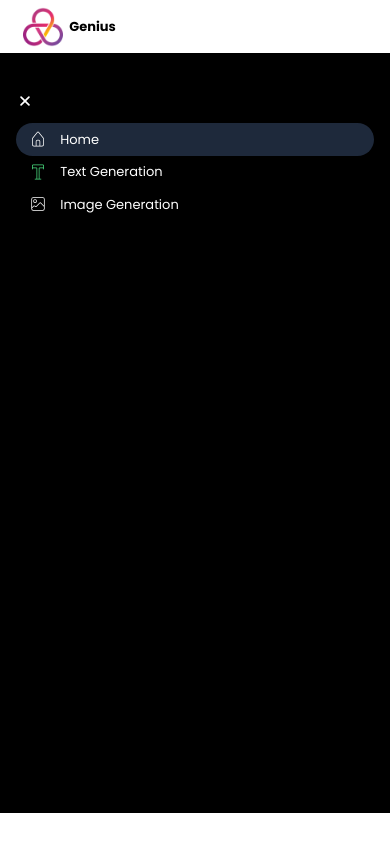
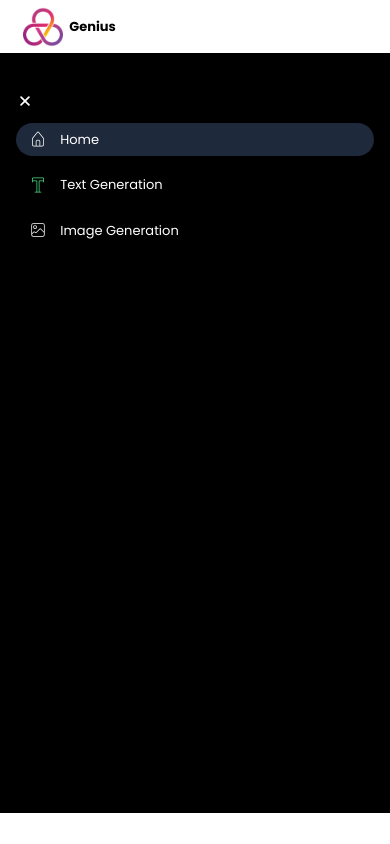
Before and after one commit to TusharBhatt1/genius, a Next.js app: page / in a window 390 px wide. Both pictures are taken after a click on the button 369 px from the left and 67 px from the top of the page. Shown: the top 844 px of the page. Built offline with nearby package versions, Linux system fonts and the light colour scheme.

Commit message:
adding gap

```diff
--- a/app/components/sidebar/Sidebar.tsx
+++ b/app/components/sidebar/Sidebar.tsx
@@ -42,9 +42,9 @@ export default function Sidebar() {
           </button>
         )}
         {showSideBar && (
-          <div className="bg-black flex w-[100vw] relative  md:hidden flex-col justify-start items-start gap-12 p-1 text-white h-[90vh] py-12">
-            <p className="px-4 w-full" onClick={() => setShowSideBar(false)}>
-              <IoClose size={18} className="mb-4" />
+          <div className="bg-black flex w-[100vw] relative  md:hidden flex-col justify-start items-start p-1 text-white h-[90vh] py-12">
+            <div className="flex flex-col gap-4 px-4 w-full" onClick={() => setShowSideBar(false)}>
+              <IoClose size={18} />
 
               <SideMenu
                 label="Home"
@@ -64,7 +64,7 @@ export default function Sidebar() {
                 color={"pink-400"}
                 href={"/image"}
               />
-            </p>
+            </div>
           </div>
         )}
       </div>
```
